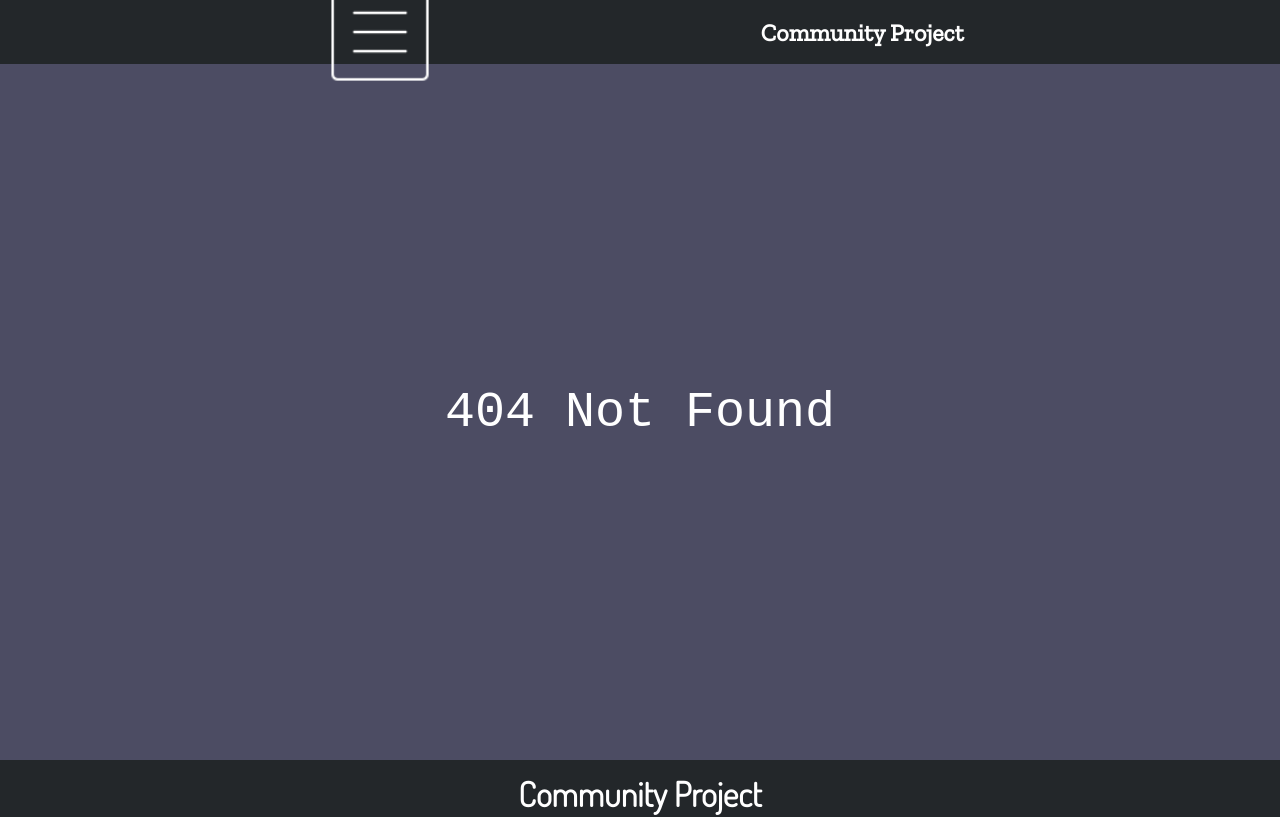
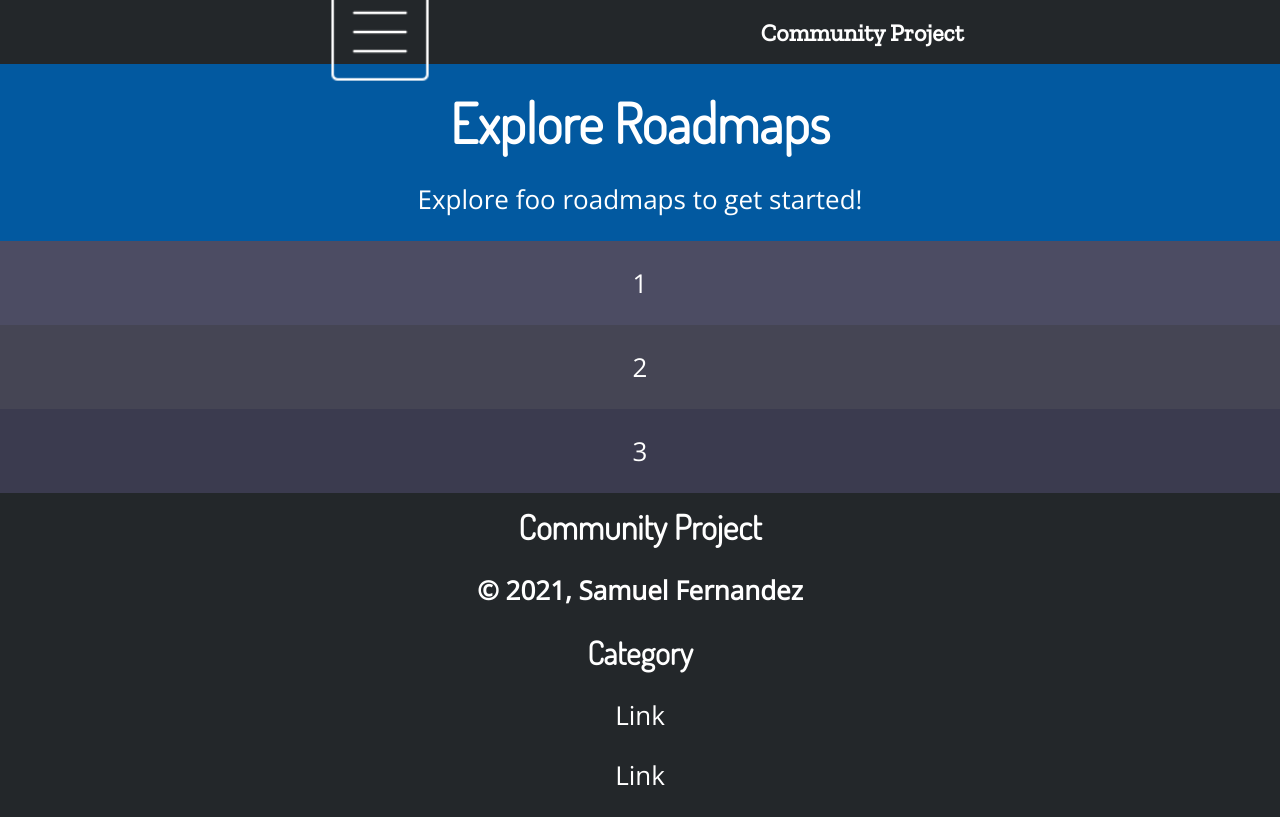
Before and after one commit to polypixeldev/computerstacks, a Next.js app in the folder app/: page /roadmaps/explore in a window 1280 px wide. Before the commit this address had no page. Shown: the top 817 px of the page. Built offline with nearby package versions, Linux system fonts and the light colour scheme.

Commit message:
Roadmaps Explore page

```diff
--- /dev/null
+++ b/app/pages/roadmaps/explore.js
@@ -0,0 +1,29 @@
+import HeadStyles from "../../styles/Head.module.css";
+
+function Explore() {
+	return (
+		<main>
+			<section className={HeadStyles.head}>
+				<h2>Explore Roadmaps</h2>
+				<p>Explore foo roadmaps to get started!</p>
+			</section>
+			<section className="section1">
+				<div>
+					<p>1</p>
+				</div>
+			</section>
+			<section className="section2">
+				<div>
+					<p>2</p>
+				</div>
+			</section>
+			<section className="section3">
+				<div>
+					<p>3</p>
+				</div>
+			</section>
+		</main>
+	)
+}
+
+export default Explore;
```
